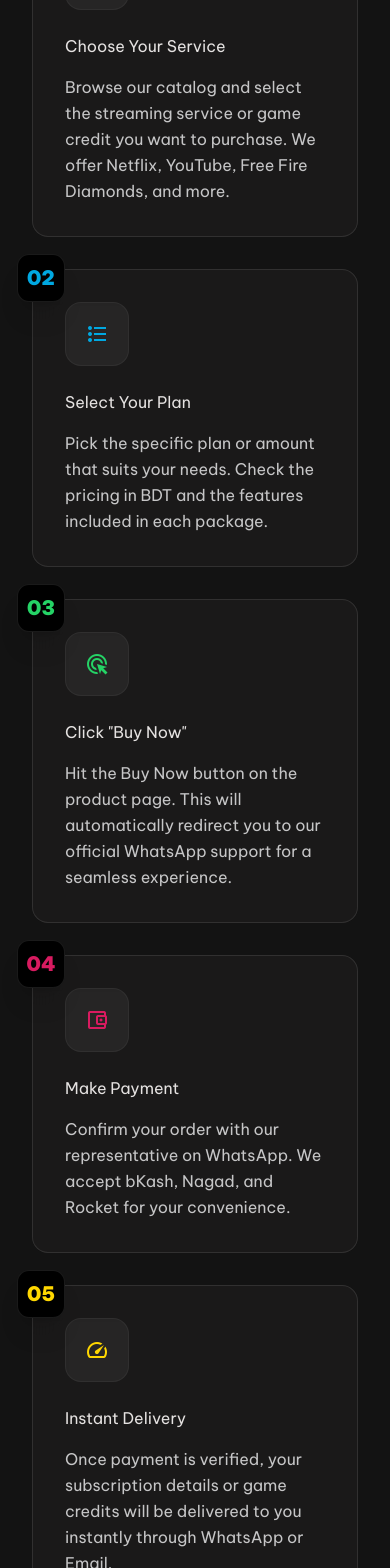
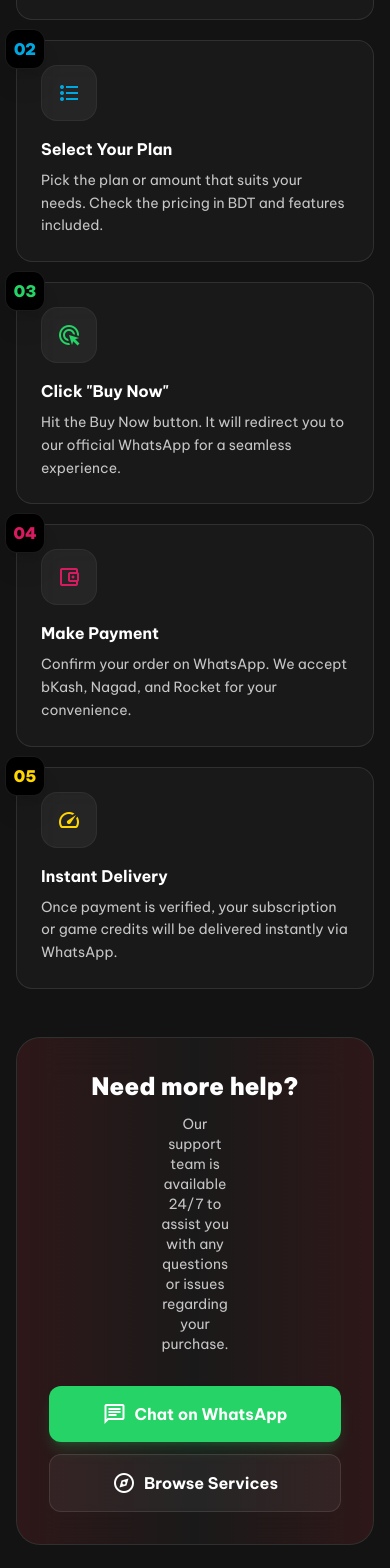
Before and after one commit to chakmariken535-max/substorebd, a Next.js app: page /support in a window 390 px wide. Shown: the part 432-2000 px from the top of the page. Built offline with nearby package versions, Linux system fonts and the light colour scheme.

Commit message:
Full mobile responsiveness pass: all pages, footer, and hero sections

```diff
--- a/src/app/pricing/page.tsx
+++ b/src/app/pricing/page.tsx
@@ -9,17 +9,17 @@
   const pricingData = Object.values(services);
 
   return (
-    <main className="pt-32 pb-xl px-8 max-w-[1200px] mx-auto min-h-screen">
+    <main className="pt-24 md:pt-32 pb-16 px-4 md:px-8 max-w-[1200px] mx-auto min-h-screen">
       {/* Header */}
-      <div className="text-center mb-xl">
-        <h1 className="font-display-lg text-display-lg text-white mb-base">SubStoreBD Price Chart</h1>
-        <p className="text-tertiary font-body-lg max-w-2xl mx-auto">
+      <div className="text-center mb-8 md:mb-16">
+        <h1 className="text-3xl md:text-5xl font-black text-white mb-3 tracking-tight">SubStoreBD Price Chart</h1>
+        <p className="text-tertiary text-sm md:text-base max-w-2xl mx-auto">
           Get the best value for your favorite streaming services. Premium subscriptions at local competitive rates in BDT (৳).
         </p>
       </div>
 
       {/* Pricing Grid */}
-      <div className="grid grid-cols-1 md:grid-cols-2 gap-gutter">
+      <div className="grid grid-cols-1 md:grid-cols-2 gap-4 md:gap-6">
         {pricingData.map((service) => (
           <div key={service.slug} className="glass-card rounded-2xl overflow-hidden group hover:border-white/20 transition-all duration-300 flex flex-col">
             {/* Service Header */}
--- a/src/app/support/page.tsx
+++ b/src/app/support/page.tsx
@@ -2,113 +2,83 @@
 
 export default function SupportPage() {
   const steps = [
-    {
-      id: '01',
-      title: 'Choose Your Service',
-      description: 'Browse our catalog and select the streaming service or game credit you want to purchase. We offer Netflix, YouTube, Free Fire Diamonds, and more.',
-      icon: 'grid_view',
-      color: '#E50914'
-    },
-    {
-      id: '02',
-      title: 'Select Your Plan',
-      description: 'Pick the specific plan or amount that suits your needs. Check the pricing in BDT and the features included in each package.',
-      icon: 'format_list_bulleted',
-      color: '#00A8E1'
-    },
-    {
-      id: '03',
-      title: 'Click "Buy Now"',
-      description: 'Hit the Buy Now button on the product page. This will automatically redirect you to our official WhatsApp support for a seamless experience.',
-      icon: 'ads_click',
-      color: '#25D366'
-    },
-    {
-      id: '04',
-      title: 'Make Payment',
-      description: 'Confirm your order with our representative on WhatsApp. We accept bKash, Nagad, and Rocket for your convenience.',
-      icon: 'account_balance_wallet',
-      color: '#D81B60'
-    },
-    {
-      id: '05',
-      title: 'Instant Delivery',
-      description: 'Once payment is verified, your subscription details or game credits will be delivered to you instantly through WhatsApp or Email.',
-      icon: 'speed',
-      color: '#FFD700'
-    }
+    { id: '01', title: 'Choose Your Service', description: 'Browse our catalog and select the streaming service or game credit you want to purchase.', icon: 'grid_view', color: '#E50914' },
+    { id: '02', title: 'Select Your Plan', description: 'Pick the plan or amount that suits your needs. Check the pricing in BDT and features included.', icon: 'format_list_bulleted', color: '#00A8E1' },
+    { id: '03', title: 'Click "Buy Now"', description: 'Hit the Buy Now button. It will redirect you to our official WhatsApp for a seamless experience.', icon: 'ads_click', color: '#25D366' },
+    { id: '04', title: 'Make Payment', description: 'Confirm your order on WhatsApp. We accept bKash, Nagad, and Rocket for your convenience.', icon: 'account_balance_wallet', color: '#D81B60' },
+    { id: '05', title: 'Instant Delivery', description: 'Once payment is verified, your subscription or game credits will be delivered instantly via WhatsApp.', icon: 'speed', color: '#FFD700' },
   ];
 
   return (
-    <main className="pt-32 pb-xl px-8 max-w-[1200px] mx-auto min-h-screen w-full">
-      <div className="mb-16 text-center max-w-2xl mx-auto">
-        <h1 className="font-display-lg text-display-lg text-on-surface mb-xs">How to Buy</h1>
-        <p className="text-tertiary font-body-lg">
+    <main className="pt-24 md:pt-32 pb-16 px-4 md:px-8 max-w-[1200px] mx-auto min-h-screen w-full">
+      {/* Header */}
+      <div className="mb-10 md:mb-16 text-center max-w-2xl mx-auto">
+        <h1 className="text-3xl md:text-5xl font-black text-white mb-3 tracking-tight">How to Buy</h1>
+        <p className="text-tertiary text-sm md:text-base leading-relaxed">
           Follow these simple steps to get your favorite premium subscriptions in minutes.
           The easiest and safest way to buy in Bangladesh.
         </p>
       </div>
 
-      <div className="grid grid-cols-1 md:grid-cols-2 lg:grid-cols-3 gap-8">
+      {/* Steps Grid */}
+      <div className="grid grid-cols-1 sm:grid-cols-2 lg:grid-cols-3 gap-5 md:gap-8">
         {steps.map((step) => (
-          <div key={step.id} className="glass p-8 rounded-2xl border border-white/5 hover:border-white/20 transition-all duration-300 relative group">
-            <div className="absolute -top-4 -left-4 w-12 h-12 rounded-xl flex items-center justify-center text-xl font-black bg-black border border-white/10 text-white shadow-xl group-hover:scale-110 transition-transform" style={{ color: step.color }}>
+          <div key={step.id} className="glass p-6 md:p-8 rounded-2xl border border-white/5 hover:border-white/20 transition-all duration-300 relative group">
+            <div className="absolute -top-3 -left-3 w-10 h-10 rounded-xl flex items-center justify-center text-base font-black bg-black border border-white/10 shadow-xl group-hover:scale-110 transition-transform" style={{ color: step.color }}>
               {step.id}
             </div>
-            <div className="mb-6 flex items-center justify-center w-16 h-16 rounded-2xl bg-white/5 border border-white/5 group-hover:bg-white/10 transition-colors">
-              <span className="material-symbols-outlined text-4xl" style={{ color: step.color }}>
-                {step.icon}
-              </span>
+            <div className="mb-4 flex items-center justify-center w-14 h-14 rounded-2xl bg-white/5 border border-white/5 group-hover:bg-white/10 transition-colors">
+              <span className="material-symbols-outlined text-3xl" style={{ color: step.color }}>{step.icon}</span>
             </div>
-            <h3 className="font-headline-md text-on-surface mb-4">{step.title}</h3>
-            <p className="text-tertiary leading-relaxed">
-              {step.description}
-            </p>
+            <h3 className="font-bold text-white text-base md:text-lg mb-2">{step.title}</h3>
+            <p className="text-tertiary text-sm leading-relaxed">{step.description}</p>
           </div>
         ))}
       </div>
 
-      <div className="mt-20 p-12 glass rounded-3xl border border-white/5 text-center overflow-hidden relative">
+      {/* CTA Banner */}
+      <div className="mt-12 md:mt-20 p-8 md:p-12 glass rounded-3xl border border-white/5 text-center overflow-hidden relative">
         <div className="absolute inset-0 bg-gradient-to-r from-primary-container/10 via-transparent to-primary-container/10 pointer-events-none" />
         <div className="relative z-10">
-          <h2 className="font-display-md text-on-surface mb-6">Need more help?</h2>
-          <p className="text-tertiary font-body-lg mb-10 max-w-xl mx-auto">
+          <h2 className="text-2xl md:text-4xl font-black text-white mb-3">Need more help?</h2>
+          <p className="text-tertiary text-sm md:text-base mb-8 max-w-xl mx-auto">
             Our support team is available 24/7 to assist you with any questions or issues regarding your purchase.
           </p>
-          <div className="flex flex-col sm:flex-row gap-4 justify-center">
+          <div className="flex flex-col sm:flex-row gap-3 justify-center">
             <Link
               href="whatsapp://send?phone=8801623246317"
-              className="px-8 py-4 bg-[#25D366] text-white rounded-xl font-bold flex items-center justify-center gap-3 hover:scale-105 active:scale-95 transition-all shadow-lg shadow-[#25D366]/20"
+              className="px-6 py-4 bg-[#25D366] text-white rounded-xl font-bold flex items-center justify-center gap-2 hover:scale-105 active:scale-95 transition-all shadow-lg shadow-[#25D366]/20"
             >
               <span className="material-symbols-outlined">chat</span>
               Chat on WhatsApp
             </Link>
             <Link
-              href="/"
-              className="px-8 py-4 bg-white/5 border border-white/10 text-white rounded-xl font-bold flex items-center justify-center gap-3 hover:bg-white/10 active:scale-95 transition-all"
+              href="/services"
+              className="px-6 py-4 bg-white/5 border border-white/10 text-white rounded-xl font-bold flex items-center justify-center gap-2 hover:bg-white/10 active:scale-95 transition-all"
             >
               <span className="material-symbols-outlined">explore</span>
-              Back to Catalog
+              Browse Services
             </Link>
           </div>
         </div>
       </div>
 
-      <section className="mt-24 pb-12">
-        <h2 className="font-headline-lg text-on-surface mb-12 text-center">Frequently Asked Questions</h2>
-        <div className="grid grid-cols-1 md:grid-cols-2 gap-8 max-w-4xl mx-auto">
+      {/* FAQ */}
+      <section className="mt-16 md:mt-24 pb-8">
+        <h2 className="text-xl md:text-3xl font-black text-white mb-8 text-center">Frequently Asked Questions</h2>
+        <div className="grid grid-cols-1 md:grid-cols-2 gap-4 md:gap-8 max-w-4xl mx-auto">
           {[
             { q: "How long does delivery take?", a: "Most orders are delivered within 5-15 minutes after payment verification." },
             { q: "Is it safe to buy from SubStoreBD?", a: "Absolutely. We are a trusted provider with hundreds of satisfied customers across Bangladesh." },
             { q: "What payment methods do you accept?", a: "We accept bKash, Nagad, and Rocket (Personal and Merchant)." },
-            { q: "What if my account stops working?", a: "We provide full replacement warranty for the entire duration of your subscription." }
+            { q: "What if my account stops working?", a: "We provide full replacement warranty for the entire duration of your subscription." },
           ].map((faq, i) => (
-            <div key={i} className="p-6 border-b border-white/5 hover:bg-white/5 transition-colors rounded-xl">
-              <h4 className="font-bold text-white mb-2 flex items-start gap-3">
-                <span className="text-primary-container mt-1 material-symbols-outlined text-sm">help</span>
+            <div key={i} className="p-5 border-b border-white/5 hover:bg-white/5 transition-colors rounded-xl">
+              <h4 className="font-bold text-white text-sm md:text-base mb-2 flex items-start gap-2">
+                <span className="text-primary-container mt-0.5 material-symbols-outlined text-sm shrink-0">help</span>
                 {faq.q}
               </h4>
-              <p className="text-tertiary pl-8">{faq.a}</p>
+              <p className="text-tertiary text-sm pl-6">{faq.a}</p>
             </div>
           ))}
         </div>
--- a/src/components/Footer.tsx
+++ b/src/components/Footer.tsx
@@ -2,8 +2,8 @@
 
 export default function Footer() {
   return (
-    <footer className="w-full py-12 border-t border-white/10 bg-black font-body-md text-sm">
-      <div className="grid grid-cols-1 md:grid-cols-4 gap-8 px-8 max-w-[1200px] mx-auto">
+    <footer className="w-full py-10 md:py-12 border-t border-white/10 bg-black font-body-md text-sm">
+      <div className="grid grid-cols-2 md:grid-cols-4 gap-8 px-4 md:px-8 max-w-[1200px] mx-auto">
         <div className="space-y-4">
           <div className="flex items-center gap-2 mb-4">
             <img src="/images/logo-icon.png" alt="SubStoreBD" className="h-8 w-auto" />
```
Also changed, not shown: src/app/netflix/page.tsx (+9 -9 lines), src/app/page.tsx (+5 -5 lines), src/app/service/[slug]/page.tsx (+12 -12 lines).
